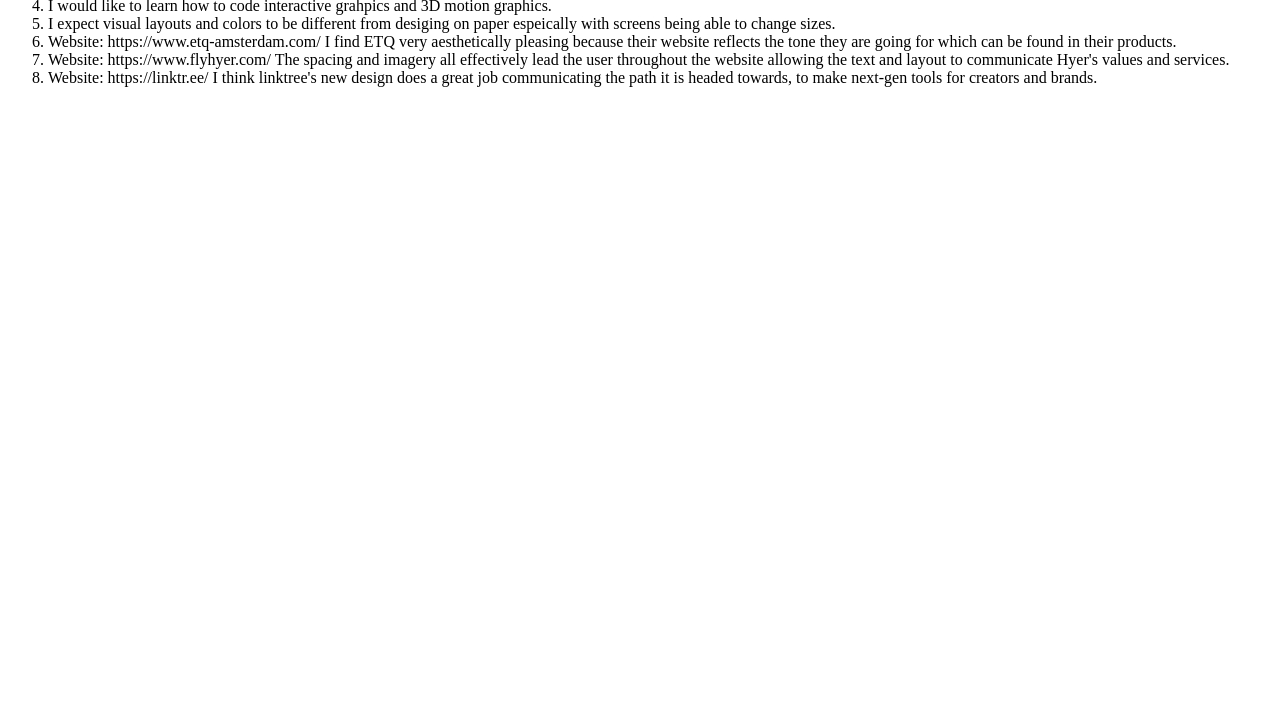
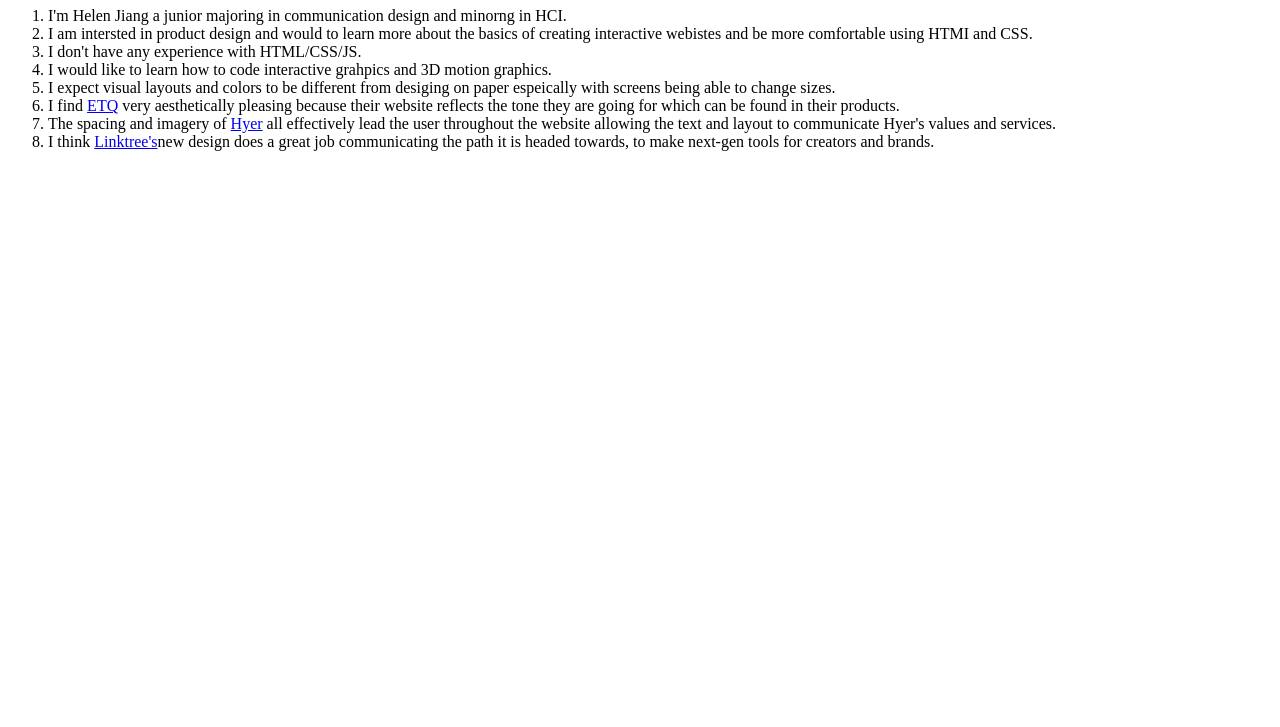
Before and after one commit to localhermit/iffall2022, a plain HTML site: page intro-questions/index.html in a window 1280 px wide. Shown: the part 73-800 px from the top of the page. Drawn offline with Linux system fonts and the light colour scheme.

Commit message:
Add files via upload

```diff
--- a/intro-questions/index.html
+++ b/intro-questions/index.html
@@ -4,21 +4,16 @@
         <title>Introductory questions</title>
     </head>
     <body>
+        <h1>Introductory questions</h1>
         <ol>
             <li>I'm Helen Jiang a junior majoring in communication design and minorng in HCI.</li>
             <li>I am intersted in product design and would to learn more about the basics of creating interactive webistes and be more comfortable using HTMI and CSS. </li>
             <li>I don't have any experience with HTML/CSS/JS.</li>
             <li>I would like to learn how to code interactive grahpics and 3D motion graphics.</li>
             <li>I expect visual layouts and colors to be different from desiging on paper espeically with screens being able to change sizes.</li>
-            <li>Website: https://www.etq-amsterdam.com/
-                I find ETQ very aesthetically pleasing because their website reflects the tone they are going for which can be found in their products.
-            </li>
-            <li>Website: https://www.flyhyer.com/
-                The spacing and imagery all effectively lead the user throughout the website allowing the text and layout to communicate Hyer's values and services.
-            </li>
-            <li>Website: https://linktr.ee/
-                I think linktree's new design does a great job communicating the path it is headed towards, to make next-gen tools for creators and brands.
-            </li>
+            <li>I find  <a href=https://www.etq-amsterdam.com/>ETQ</a> very aesthetically pleasing because their website reflects the tone they are going for which can be found in their products.</li>
+            <li>The spacing and imagery of <a href=https://www.flyhyer.com/>Hyer</a> all effectively lead the user throughout the website allowing the text and layout to communicate Hyer's values and services. </li>
+            <li>I think <a href=https://linktr.ee/>Linktree's</a>new design does a great job communicating the path it is headed towards, to make next-gen tools for creators and brands.</li>
           </ol>
     </body>
     </html>
```
